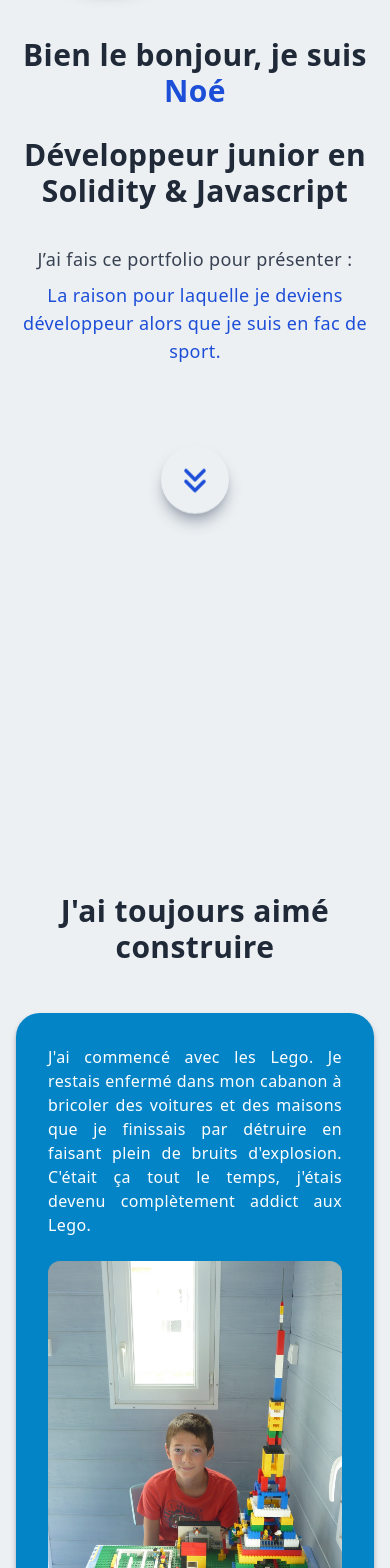
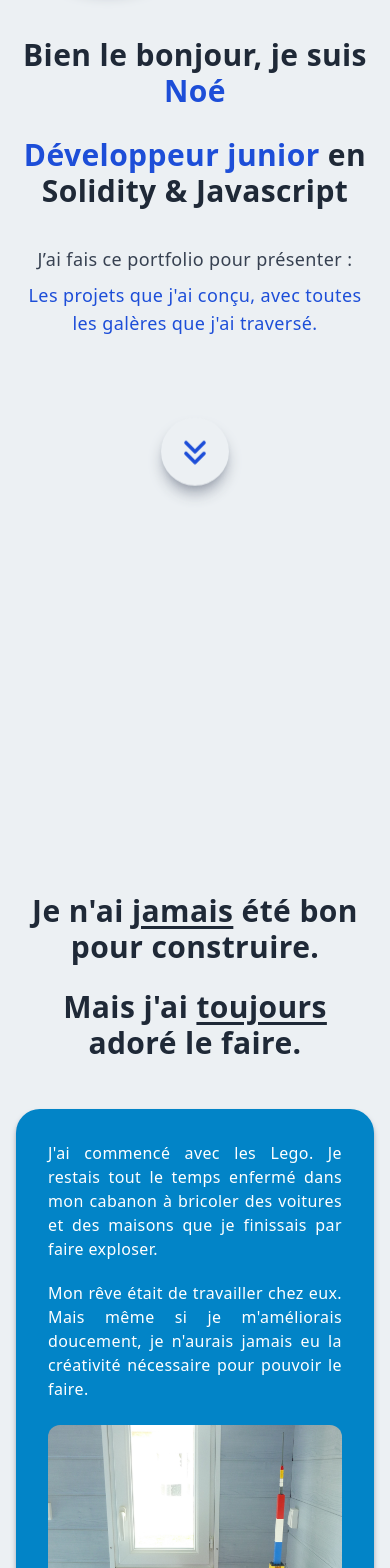
Before and after one commit to N0E-P/my_portfolio, a Next.js app: page / in a window 390 px wide. Shown: the part 220-1788 px from the top of the page. Built offline with nearby package versions, Linux system fonts and the light colour scheme.

Commit message:
Updated text -> 3 presentation blocs

```diff
--- a/components/fr/1-Main.js
+++ b/components/fr/1-Main.js
@@ -5,20 +5,19 @@ import Link from "next/link";
 
 export default function Main() {
   const [changingText, changeText] = useState(
-    "Mes aventures tourmentées dans les cryptos."
+    "La raison pour laquelle je me retrouve développeur alors que je suis en fac de sport."
   );
   var words = [
-    "La raison pour laquelle je deviens développeur alors que je suis en fac de sport.", // ...je me retrouve...
     "Les projets que j'ai conçu, avec toutes les galères que j'ai traversé.",
-    "Toutes mes compétences en programmation.",
-    "Mes aventures tourmentées dans les cryptos.",
+    "Toutes mes compétences en programmation, et les outils que j'ai appris à utiliser.",
+    "La raison pour laquelle je me retrouve développeur alors que je suis en fac de sport.",
   ];
   var number = 0;
 
   useEffect(() => {
     const interval = setInterval(() => {
       changeText(words[number]);
-      if (number < 3) {
+      if (number < 2) {
         number = number + 1;
       } else {
         number = 0;
@@ -76,7 +75,10 @@ export default function Main() {
         <h1 className="py-4 text-gray-800">
           Bien le bonjour, je suis <span className="text-blue-700">Noé</span>
         </h1>
-        <h1 className="py-3 text-gray-800 ">Développeur junior en Solidity & Javascript</h1>
+        <h1 className="py-3 text-gray-800 ">
+          <span className="text-blue-700">Développeur junior</span> en Solidity
+          & Javascript
+        </h1>
         <div className=" py-4 text-lg ">
           <p className="py-2 text-gray-700 sm:text-xl md:text-2xl">
             J’ai fais ce portfolio pour présenter :
--- a/components/fr/2-Presentation.js
+++ b/components/fr/2-Presentation.js
@@ -2,16 +2,26 @@ export default function Presentation() {
   return (
     <div id="presentation" className="w-full p-4 items-center">
       <div className="max-w-[1400px] m-auto ">
-        <h1 className="text-center mb-12 mt-5">
-          J'ai toujours aimé construire
+        <h1 className="text-center mt-5">
+          Je n'ai <span className="underline underline-offset-4">jamais</span>{" "}
+          été bon pour construire.
+        </h1>
+        <h1 className="text-center mb-12 mt-6">
+          Mais j'ai{" "}
+          <span className="underline underline-offset-4">toujours</span> adoré
+          le faire.
         </h1>
         <div className="lg:grid grid-cols-3">
           <div className="p-8 bg-sky-600 rounded-3xl shadow-md shadow-gray-400 lg:mr-4 ">
             <p className=" text-white text-md sm:text-xl text-justify">
-              J'ai commencé avec les Lego. Je restais enfermé dans mon cabanon à
-              bricoler des voitures et des maisons que je finissais par détruire
-              en faisant plein de bruits d'explosion. C'était ça tout le temps,
-              j'étais devenu complètement addict aux Lego.
+              J'ai commencé avec les Lego. Je restais tout le temps enfermé dans
+              mon cabanon à bricoler des voitures et des maisons que je
+              finissais par faire exploser.
+            </p>
+            <p className="mt-5 text-white text-md sm:text-xl text-justify">
+              Mon rêve était de travailler chez eux. Mais même si je
+              m'améliorais doucement, je n'aurais jamais eu la créativité
+              nécessaire pour pouvoir le faire.
             </p>
             <div className="hover:scale-105 ease-in duration-300 mt-6 w-full h-auto m-auto ">
               <img
@@ -25,10 +35,14 @@ export default function Presentation() {
           </div>
           <div className="p-8 bg-sky-600 rounded-3xl shadow-md shadow-gray-400 lg:ml-2 lg:mr-2 mt-8 lg:mt-0">
             <p className=" text-white text-md sm:text-xl text-justify">
-              Par la suite, j'ai découvert le monde merveilleux de
-              Minecraft. Je pouvais créer tout ce que je voulais. Je restais
-              scotché devant mon écran toute la journée à chasser des zombies et
-              à faire des maisons dans les montagnes.
+              Plus tard, j'ai découvert Minecraft. C'était tout un nouvel
+              univers de possibilités et de créations qui venait de s'ouvrir.
+              J'y ai passé des mois et des mois sur ce jeux.
+            </p>
+            <p className="mt-5 text-white text-md sm:text-xl text-justify">
+              J'ai construit des maisons, des châteaux, des fermes, des manoirs
+              et des tonnes d'autres choses dessus. Ça à toujours été mon jeux
+              vidéo préféré.
             </p>
             <div className="hover:scale-105 ease-in duration-300 mt-6 w-full h-auto m-auto">
               <img
@@ -42,11 +56,14 @@ export default function Presentation() {
           </div>
           <div className="p-8 bg-sky-600 rounded-3xl shadow-md shadow-gray-400 lg:ml-4 mt-8 lg:mt-0">
             <p className=" text-white text-md sm:text-xl text-justify">
-              Un jour, mon Père a acheté des cartes Arduino. Ce sont des petits
-              microcontrôleurs que l'on peut programmer et lier avec des
-              moteurs, des boutons et à peu près n'importe quoi. Je me suis beaucoup amusé avec,
-              j'avais même commencé à faire
-              ma propre voiture télécommandée.
+              Un jour, mon Père a acheté des Arduino. Ce sont des petites cartes
+              que l'on peut programmer et lier avec tout et n'importe quoi. Je
+              me suis beaucoup amusé avec.
+            </p>
+            <p className="mt-5 text-white text-md sm:text-xl text-justify">
+              J'avais l'impression d'être un ingénieur incroyable, alors que je
+              faisais que des copier coller du code donné dans le guide livré
+              avec.
             </p>
             <div className="hover:scale-105 ease-in duration-300 mt-6 w-full h-auto m-auto">
               <img
--- a/components/fr/4-Contact.js
+++ b/components/fr/4-Contact.js
@@ -10,16 +10,17 @@ export default function Contact() {
           className="bg-blue-200 w-full h-auto m-auto shadow-xl shadow-gray-400 rounded-2xl items-center justify-center p-5 grid grid-cols-1 "
         >
           <img
-            className="rounded-3xl"
+            className="rounded-3xl hover:scale-105 ease-in duration-300"
             src={"me/profile-photo.jpg"}
             width="500px"
             height="500px"
             alt="/"
           />
-          <h2 className="py-4 text-center mt-2">Contactez-moi !</h2>
+          <h2 className="py-4 text-center mt-2 ">Contactez-moi !</h2>
           <p className="py-2 text-gray-700 mb-3">
-            Je suis pret a travailler et a apprendre en entreprise pour
-            développer mes connaissances et (apporter qqch a l’entreprise / etre
+            conclusion : maintenant j'ai appris a faire beaucoup de choses Je
+            suis pret a travailler et a apprendre en entreprise pour développer
+            mes connaissances et (apporter qqch a l’entreprise / etre
             benefique); résumé de tout ce que je sais faire en gros coder des
             smart contract, faire des dapps… = embauchez moi. Je suis disponible
             pour une simple mission en freelance ou pour du temps plein.
```
Also changed, not shown: public/vercel.svg (deleted), 1 other file (tests, documents, lock files or other folders).
